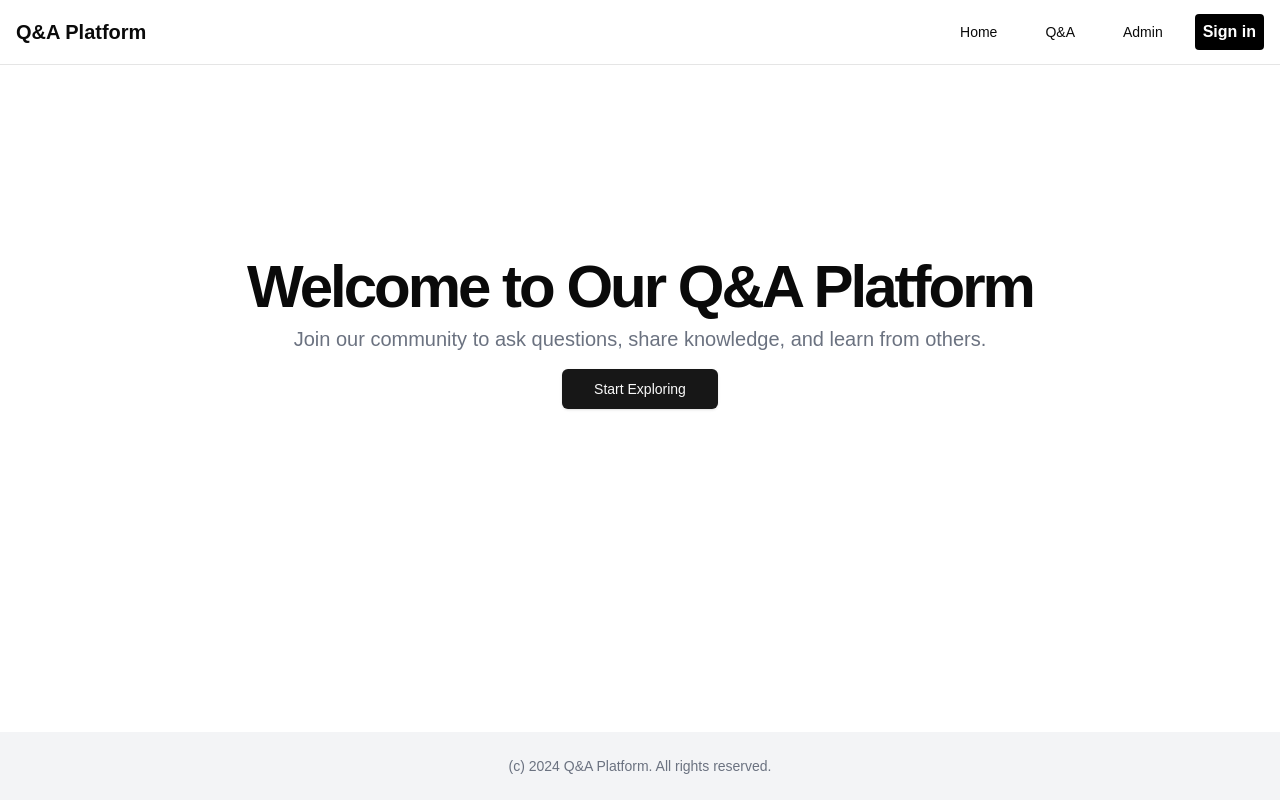
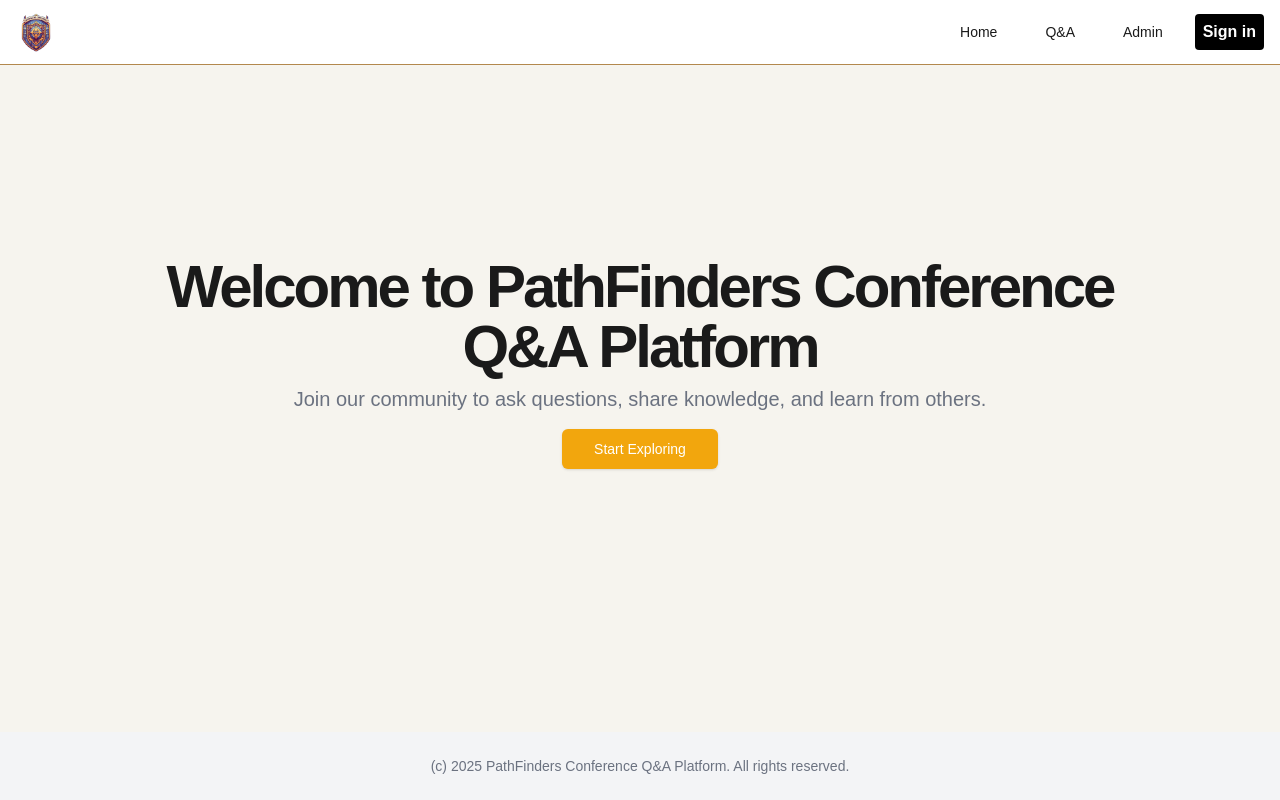
Before and after one commit to VansRouges/qa-app, a Next.js app: page / in a window 1280 px wide. Built offline with nearby package versions, Linux system fonts and the light colour scheme; no server answers.

Commit message:
formatted UI & fixed bug

```diff
--- a/src/app/globals.css
+++ b/src/app/globals.css
@@ -8,57 +8,57 @@ body {
 
 @layer base {
   :root {
-    --background: 0 0% 100%;
-    --foreground: 0 0% 3.9%;
-    --card: 0 0% 100%;
-    --card-foreground: 0 0% 3.9%;
-    --popover: 0 0% 100%;
-    --popover-foreground: 0 0% 3.9%;
-    --primary: 0 0% 9%;
-    --primary-foreground: 0 0% 98%;
-    --secondary: 0 0% 96.1%;
-    --secondary-foreground: 0 0% 9%;
-    --muted: 0 0% 96.1%;
-    --muted-foreground: 0 0% 45.1%;
-    --accent: 0 0% 96.1%;
-    --accent-foreground: 0 0% 9%;
-    --destructive: 0 84.2% 60.2%;
-    --destructive-foreground: 0 0% 98%;
-    --border: 0 0% 89.8%;
-    --input: 0 0% 89.8%;
-    --ring: 0 0% 3.9%;
-    --chart-1: 12 76% 61%;
-    --chart-2: 173 58% 39%;
-    --chart-3: 197 37% 24%;
-    --chart-4: 43 74% 66%;
-    --chart-5: 27 87% 67%;
+    --background: 40 30% 95%; /* Beige */
+    --foreground: 0 0% 10%; /* Dark Brown/Black */
+    --card: 40 30% 95%; /* Beige */
+    --card-foreground: 0 0% 10%; /* Dark Brown/Black */
+    --popover: 40 30% 95%; /* Beige */
+    --popover-foreground: 0 0% 10%; /* Dark Brown/Black */
+    --primary: 40 90% 50%; /* Gold */
+    --primary-foreground: 0 0% 100%; /* White */
+    --secondary: 35 50% 40%; /* Brown */
+    --secondary-foreground: 0 0% 100%; /* White */
+    --muted: 0 0% 85%; /* Light Gray */
+    --muted-foreground: 0 0% 30%; /* Dark Gray */
+    --accent: 40 80% 60%; /* Rich Gold */
+    --accent-foreground: 0 0% 10%; /* Dark Brown */
+    --destructive: 0 84.2% 50%; /* Deep Red */
+    --destructive-foreground: 0 0% 100%; /* White */
+    --border: 35 40% 50%; /* Medium Brown */
+    --input: 35 40% 50%; /* Medium Brown */
+    --ring: 40 90% 50%; /* Gold */
+    --chart-1: 40 80% 55%; /* Gold Variation */
+    --chart-2: 35 60% 45%; /* Brown Variation */
+    --chart-3: 0 0% 20%; /* Dark Gray */
+    --chart-4: 0 0% 95%; /* White Variation */
+    --chart-5: 40 70% 50%; /* Another Gold Variation */
     --radius: 0.5rem;
   }
   .dark {
-    --background: 0 0% 3.9%;
-    --foreground: 0 0% 98%;
-    --card: 0 0% 3.9%;
-    --card-foreground: 0 0% 98%;
-    --popover: 0 0% 3.9%;
-    --popover-foreground: 0 0% 98%;
-    --primary: 0 0% 98%;
-    --primary-foreground: 0 0% 9%;
-    --secondary: 0 0% 14.9%;
-    --secondary-foreground: 0 0% 98%;
-    --muted: 0 0% 14.9%;
-    --muted-foreground: 0 0% 63.9%;
-    --accent: 0 0% 14.9%;
-    --accent-foreground: 0 0% 98%;
-    --destructive: 0 62.8% 30.6%;
-    --destructive-foreground: 0 0% 98%;
-    --border: 0 0% 14.9%;
-    --input: 0 0% 14.9%;
-    --ring: 0 0% 83.1%;
-    --chart-1: 220 70% 50%;
-    --chart-2: 160 60% 45%;
-    --chart-3: 30 80% 55%;
-    --chart-4: 280 65% 60%;
-    --chart-5: 340 75% 55%;
+    --background: 0 0% 10%; /* Dark Brown/Black */
+    --foreground: 40 90% 50%; /* Gold */
+    --card: 0 0% 10%; /* Dark Brown/Black */
+    --card-foreground: 40 90% 50%; /* Gold */
+    --popover: 0 0% 10%; /* Dark Brown/Black */
+    --popover-foreground: 40 90% 50%; /* Gold */
+    --primary: 40 80% 60%; /* Rich Gold */
+    --primary-foreground: 0 0% 100%; /* White */
+    --secondary: 35 50% 40%; /* Brown */
+    --secondary-foreground: 0 0% 100%; /* White */
+    --muted: 0 0% 30%; /* Dark Gray */
+    --muted-foreground: 0 0% 85%; /* Light Gray */
+    --accent: 40 70% 50%; /* Gold */
+    --accent-foreground: 0 0% 100%; /* White */
+    --destructive: 0 84.2% 50%; /* Deep Red */
+    --destructive-foreground: 0 0% 100%; /* White */
+    --border: 35 40% 50%; /* Medium Brown */
+    --input: 35 40% 50%; /* Medium Brown */
+    --ring: 40 90% 50%; /* Gold */
+    --chart-1: 40 80% 55%; /* Gold Variation */
+    --chart-2: 35 60% 45%; /* Brown Variation */
+    --chart-3: 0 0% 20%; /* Dark Gray */
+    --chart-4: 0 0% 95%; /* White Variation */
+    --chart-5: 40 70% 50%; /* Another Gold Variation */
   }
 }
 
--- a/src/app/layout.tsx
+++ b/src/app/layout.tsx
@@ -1,37 +1,35 @@
-import type { Metadata } from "next";
-import { Geist, Geist_Mono } from "next/font/google";
-import "./globals.css";
-import { ClerkProvider } from "@clerk/nextjs";
+import type { Metadata } from 'next'
+import { Geist, Geist_Mono } from 'next/font/google'
+import './globals.css'
+import { ClerkProvider } from '@clerk/nextjs'
 
 const geistSans = Geist({
-  variable: "--font-geist-sans",
-  subsets: ["latin"],
-});
+  variable: '--font-geist-sans',
+  subsets: ['latin'],
+})
 
 const geistMono = Geist_Mono({
-  variable: "--font-geist-mono",
-  subsets: ["latin"],
-});
+  variable: '--font-geist-mono',
+  subsets: ['latin'],
+})
 
 export const metadata: Metadata = {
-  title: "Create Next App",
-  description: "Generated by create next app",
-};
+  title: 'PathFinders Conference QA Platform',
+  description: 'built by vance-sama',
+}
 
 export default function RootLayout({
   children,
 }: Readonly<{
-  children: React.ReactNode;
+  children: React.ReactNode
 }>) {
   return (
     <ClerkProvider>
       <html lang="en">
-        <body
-          className={`${geistSans.variable} ${geistMono.variable} antialiased`}
-          >
+        <body className={`${geistSans.variable} ${geistMono.variable} antialiased`}>
           {children}
         </body>
       </html>
     </ClerkProvider>
-  );
+  )
 }
--- a/src/app/page.tsx
+++ b/src/app/page.tsx
@@ -12,7 +12,7 @@ export default function Home() {
             <div className="flex flex-col items-center space-y-4 text-center">
               <div className="space-y-2">
                 <h1 className="text-3xl font-bold tracking-tighter sm:text-4xl md:text-5xl lg:text-6xl/none">
-                  Welcome to Our Q&A Platform
+                  Welcome to PathFinders Conference<br/> Q&A Platform
                 </h1>
                 <p className="mx-auto max-w-[700px] text-gray-500 md:text-xl dark:text-gray-400">
                   Join our community to ask questions, share knowledge, and
@@ -32,7 +32,7 @@ export default function Home() {
       <footer className="w-full py-6 bg-gray-100 dark:bg-gray-800 flex items-center justify-center">
         <div className="container px-4 md:px-6">
           <p className="text-center text-sm text-gray-500 dark:text-gray-400">
-            (c) 2024 Q&A Platform. All rights reserved.
+            (c) 2025 PathFinders Conference Q&A Platform. All rights reserved.
           </p>
         </div>
       </footer>
--- a/src/app/qa/actions.ts
+++ b/src/app/qa/actions.ts
@@ -47,9 +47,13 @@ export const createQuestion = async (quiz: string) => {
     throw new Error("Unauthorized");
   }
 
+  if (!user.username) {
+    throw new Error("Username is missing");
+  }
+
   await db.insert(questions).values({
     quiz: quiz,
-    contributor: user.fullName as string,
+    contributor: user.username as string,
     contributorId: user.id,
   });
 };
@@ -61,9 +65,13 @@ export const createAnswer = async (answer: string, questionId: number) => {
     throw new Error("Unauthorized");
   }
 
+  if (!user.username) {
+    throw new Error("Username is missing");
+  }
+
   await db.insert(answers).values({
     ans: answer,
-    contributor: user.fullName as string,
+    contributor: user.username as string,
     contributorId: user.id,
     questionId: questionId,
   });
--- a/src/components/Header.tsx
+++ b/src/components/Header.tsx
@@ -3,6 +3,7 @@
 import Link from 'next/link'
 import { Button } from '@/components/ui/button'
 import { SignedIn, UserButton, SignedOut, SignInButton } from '@clerk/nextjs'
+import Image from 'next/image'
 
 function Header() {
   return (
@@ -10,7 +11,14 @@ function Header() {
       <div className="container mx-auto px-4">
         <div className="flex h-16 items-center justify-between">
           <Link href="/" className="text-xl font-bold">
-            Q&A Platform
+            <Image
+              src="/shield.png"
+              alt="Shield"
+              width={100}
+              height={100}
+              className="mx-auto w-10 h-10"
+              unoptimized={true}
+            />
           </Link>
           <nav>
             <ul className="flex space-x-4">
```
Also changed, not shown: public/shield.png (added), 1 other file (tests, documents, lock files or other folders).
